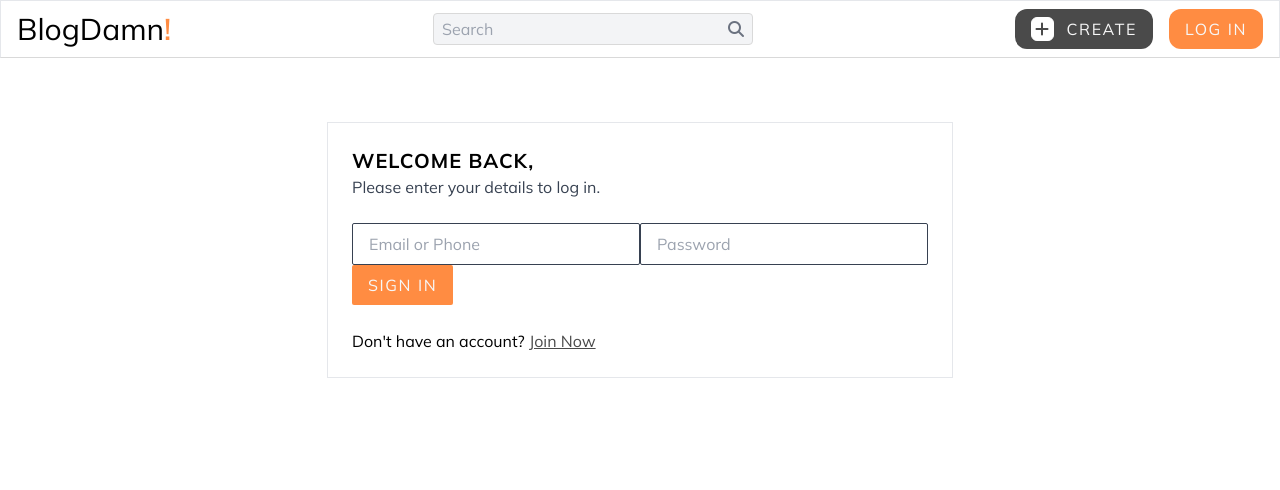
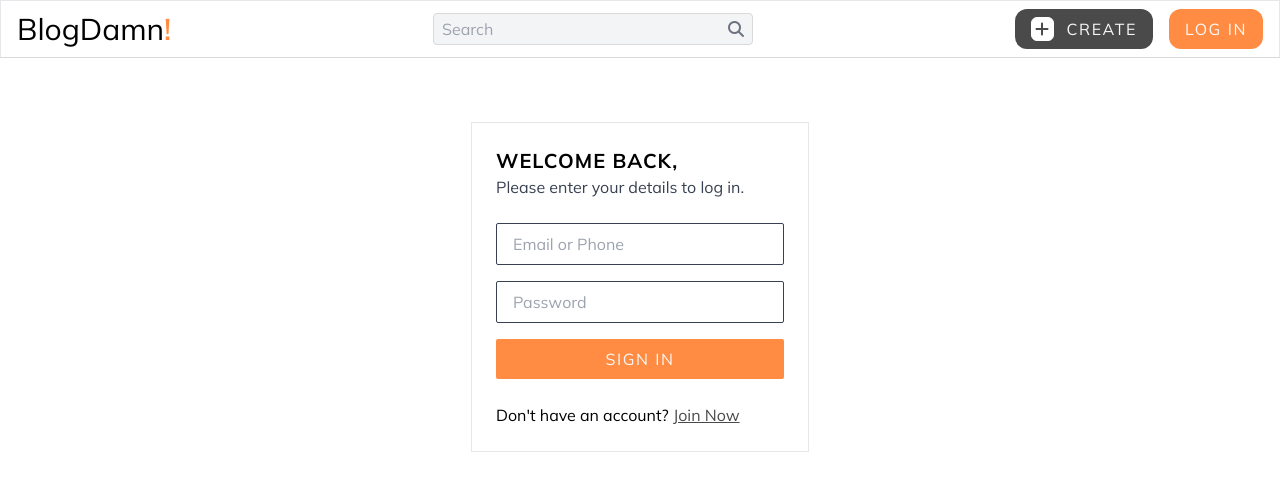
Before and after one commit to Ishan-Pradhan/BlogDamn, a React (Vite) app in the folder Frontend/: page /login in a window 1280 px wide. Shown: the top 490 px of the page. Built offline with nearby package versions, Linux system fonts and the light colour scheme.

Commit message:
added form tag

```diff
--- a/Frontend/src/pages/Auth/LoginPage.jsx
+++ b/Frontend/src/pages/Auth/LoginPage.jsx
@@ -17,7 +17,7 @@ function LoginPage() {
               Please enter your details to log in.
             </p>
           </div>
-          <form action="">
+          <form action="" className="flex flex-col gap-4">
             <input
               type="text"
               placeholder="Email or Phone"
```
